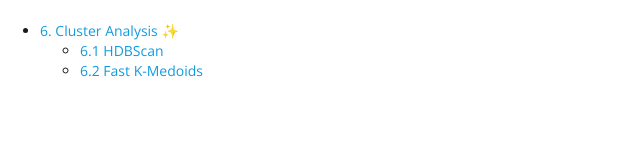
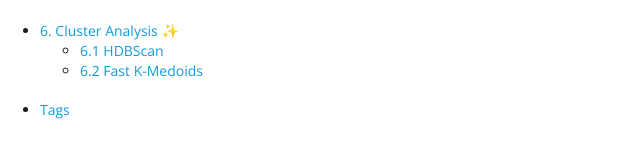
Before and after one commit to postgeoda/postgeoda.github.io, a Jekyll site: the page built from SUMMARY.md, in a window 1280 px wide. Shown: the part 608-766 px from the top of the page, without its empty margins (0-640 px from the left). Built offline with Jekyll 4.4.1, drawn with Linux system fonts in a browser that asks for light colours; our own code applies the rules of GitHub Pages for plain Markdown files.

Commit message:
Update SUMMARY.md

```diff
--- a/SUMMARY.md
+++ b/SUMMARY.md
@@ -28,3 +28,5 @@
 * [6. Cluster Analysis ✨](5.-data-functions/README.md)
   * [6.1 HDBScan](5.-data-functions/6.1-hdbscan.md)
   * [6.2 Fast K-Medoids](5.-data-functions/6.2-fast-k-medoids.md)
+
+* [Tags](tags.md)
```
